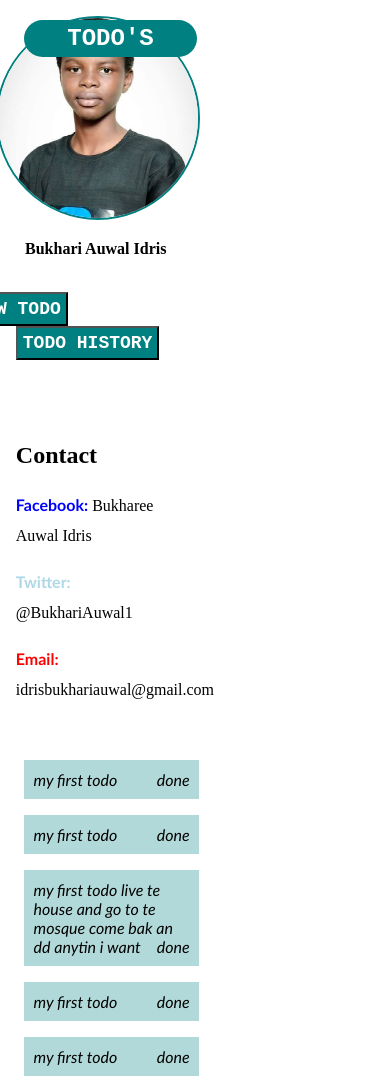
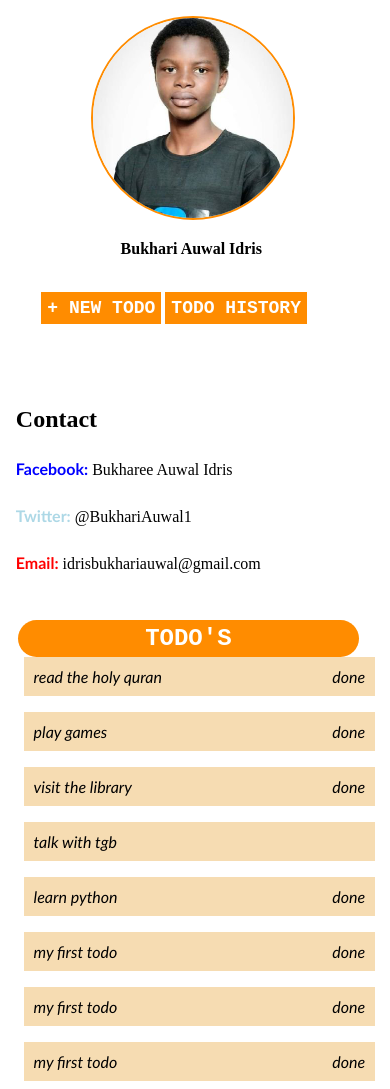
Before and after one commit to Bukharee/Todo, a plain HTML site: page index.html in a window 390 px wide. Shown: the top 1089 px of the page. Drawn offline with Linux system fonts and the light colour scheme.

Commit message:
done with index.html ui

```diff
--- a/index.html
+++ b/index.html
@@ -26,9 +26,14 @@
         </aside>
         <section id="sect">
             <h1>todo's</h1>
+            <p class="todo">Read The Holy Quran<span style="float: right;">done</span></p>
+            <p class="todo">Play Games<span style="float: right;">done</span></p>
+            <p class="todo">Visit The Library<span style="float: right;">done</span></p>
+            <p class="todo">Talk with TGB</p>
+            <p class="todo">Learn Python<span style="float: right;">done</span></p>
             <p class="todo">My First todo<span style="float: right;">done</span></p>
             <p class="todo">My First todo<span style="float: right;">done</span></p>
-            <p class="todo">My First todo live te house and go to te mosque come bak an dd anytin i want <span style="float: right;">done</span></p>
+            <p class="todo">My First todo<span style="float: right;">done</span></p>
             <p class="todo">My First todo<span style="float: right;">done</span></p>
             <p class="todo">My First todo<span style="float: right;">done</span></p>
             <p class="todo">My First todo<span style="float: right;">done</span></p>
--- a/js/app.js
+++ b/js/app.js
@@ -1,13 +1,14 @@
+
 const SECTION = document.getElementById("sect").innerHTML;
-
 function addTodo(params) {
   //do something
 }
 
 function deleteTodo(params) {
+  todo += { fff: "fff" };
   //do something
 }
 
 function done(params) {
-    //do something
+  //do something
 }
--- a/js/todo.js
+++ /dev/null
@@ -1 +0,0 @@
-let todo = [{"first":"this is the example of a todo"}, {"second": "second example"}];
--- a/style.css
+++ b/style.css
@@ -1,5 +1,5 @@
 /* body {
-  background: linear-gradient(white 50%, teal 50%);
+  background: linear-gradient(white 50%, darkorange 50%);
 } */
 aside {
   float: left;
@@ -12,12 +12,12 @@ section {
   padding: 2vw;
   margin: 2vw;
   overflow-y: auto;
-  height: 80vh;
+  height: 85vh;
 }
 h1 {
   font-weight: bolder;
   color: white;
-  background: teal;
+  background: darkorange;
   padding: 5px;
   border-radius: 20px;
   text-align: center;
@@ -26,10 +26,13 @@ h1 {
   font-family: "Courier New", Courier, monospace;
   position: fixed;
   top: 0;
+  margin-top: 2px;
+  margin-bottom: 0;
+  margin-left: -6px;
 }
 #profile {
   margin-left: calc((41vw - 200px) / 2);
-  border: 2px solid teal;
+  border: 2px solid darkorange;
   border-radius: 50%;
   width: 200px;
   height: 200px;
@@ -41,9 +44,10 @@ h1 {
 }
 button {
   padding: 5px;
-  background: teal;
+  background: darkorange;
   color: white;
   margin: auto;
+  border: 1px solid darkorange;
 }
 button > a {
   text-decoration: none;
@@ -57,7 +61,7 @@ button > a {
   display: inline;
 }
 .todo {
-  background: rgba(0, 128, 128, 0.3);
+  background: rgba(225, 140, 0, 0.3);
   padding: 10px;
   width: 40vw;
   color: black;
@@ -65,6 +69,9 @@ button > a {
   font-family: "Trebuchet MS", "Lucida Sans Unicode", "Lucida Grande",
     "Lucida Sans", Arial, sans-serif;
   text-transform: lowercase;
+}
+.todo:first-of-type {
+  margin-top: 0;
 }
 #contact {
   line-height: 30px;
@@ -85,3 +92,44 @@ button > a {
 #email {
   color: red;
 }
+section::-webkit-scrollbar {
+  background: white;
+  border: 1px solid darkorange;
+}
+section::-webkit-scrollbar-button {
+  background: darkorange;
+  color: white;
+}
+
+section::-webkit-scrollbar-thumb {
+  background: orange;
+  border-radius: 50px;
+}
+
+/* media queries go here */
+
+@media screen and (max-width: 650px) {
+  aside,
+  section {
+    float: unset;
+  }
+  aside {
+    width: 90vw;
+  }
+  section {
+    width: 90vw;
+  }
+  h1,
+  .todo {
+    width: 85vw;
+  }
+  h1 {
+    position: unset;
+  }
+  #profile {
+    margin-left: calc((90vw - 200px) / 2);
+  }
+  #btns {
+    margin-left: calc((90vw - 300px) / 2);
+  }
+}
--- a/todo.css
+++ b/todo.css
@@ -1,14 +1,16 @@
 body {
-  background-color: teal;
+  background-color: darkorange;
 }
 main {
   background-color: white;
   width: 50vw;
   display: block;
-  height: 300px;
+  height: 500px;
   margin: 25vw;
-  margin-top: 150px;
-  border-radius: 20px;
+  margin-top: 100px;
+  border-top-left-radius: 100px;
+  border-top-right-radius: 200px;
+  border-bottom-left-radius: 30px;
   padding: 10px;
 }
 form {
@@ -16,9 +18,50 @@ form {
 }
 #todo-text {
   width: 90%;
-  border: 1px solid teal;
-  border-radius: 50px;
-  padding: 10px;
+  border: 2px solid darkorange;
+  height: 100px;
+  border-radius: 10px;
+  padding: 0px;
   margin: calc((50vw - (90% + 11px)) / 2);
   margin-top: 120px;
+  max-width: 45vw;
+  min-width: 45vw;
+  max-height: 300px;
 }
+#todo-text::placeholder {
+  color: darkorange;
+}
+#submit {
+  border-style: solid;
+  background-color: darkorange;
+  color: white;
+  font-family: "Times New Roman", Times, serif;
+  font-size: large;
+  padding: 10px;
+  width: 40%;
+  text-transform: uppercase;
+  margin-left: calc((50vw - 40%) / 2);
+  border: 2px solid darkorange;
+  font-weight: bolder;
+  transition: 1s;
+}
+#submit:hover {
+  color: darkorange;
+  background-color: white;
+}
+
+/* media queries */
+
+@media screen and (max-width: 398px) {
+  main {
+    width: 90vw;
+    margin: 0;
+  }
+  #todo-text {
+    margin-left: 80px;
+  }
+  #submit {
+    margin-top: 90px;
+    margin-left: 100px;
+  }
+}
```
Also changed, not shown: add-todo.html (+4 -3 lines), js/add-todo.js (added, +16 -0 lines).
